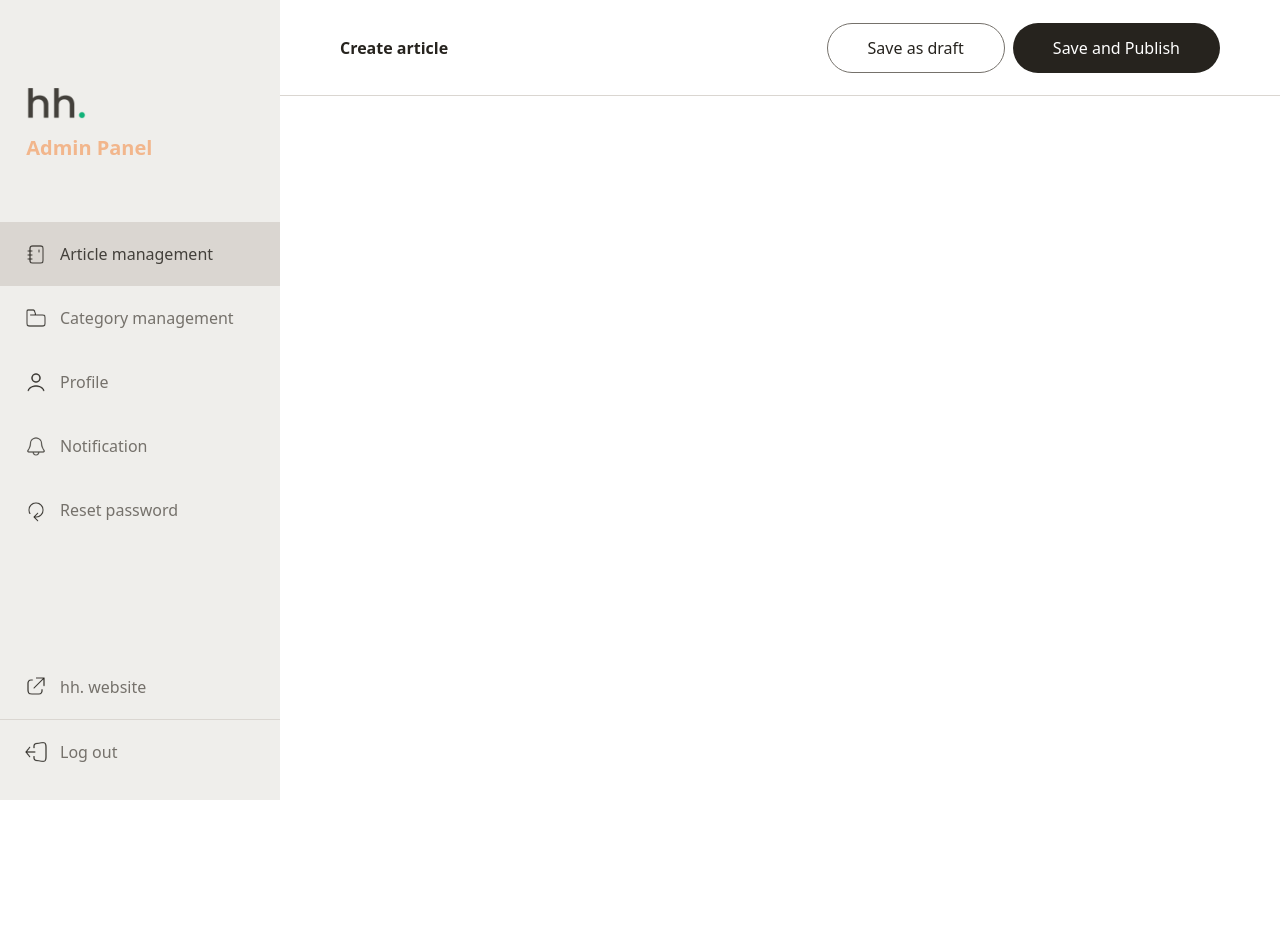
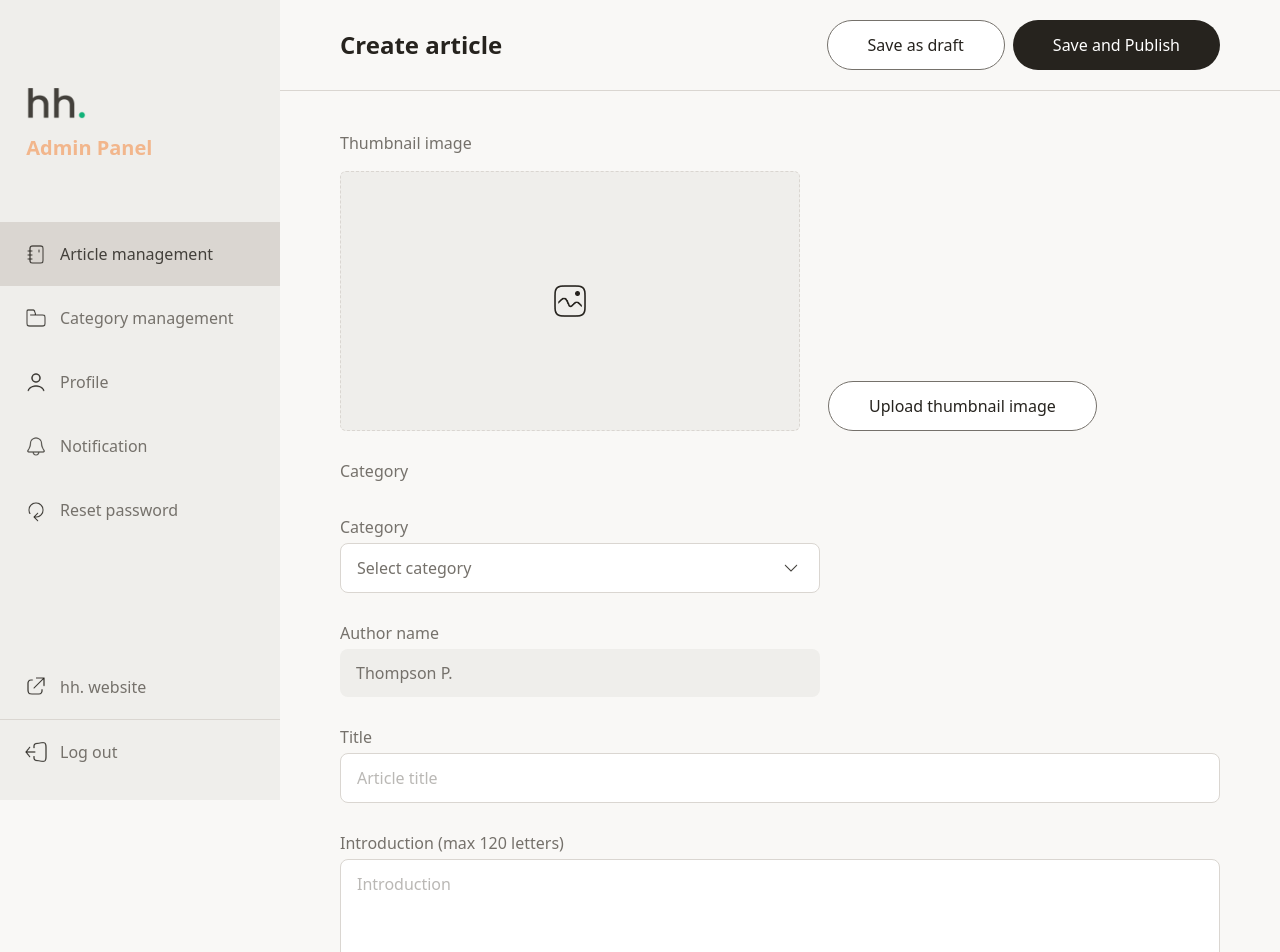
Before and after one commit to itsjue/Personal-Blog, a React (Vite) app: page /admin-article-create in a window 1280 px wide. Shown: the top 952 px of the page. Before the commit the page ends 800 px from the top, so only its background shows below. Built offline with nearby package versions, Linux system fonts and the light colour scheme.

Commit message:
feat: add upload thumbnail function and form into Admin article create page

```diff
--- a/src/components/AdminArticleSection.jsx
+++ b/src/components/AdminArticleSection.jsx
@@ -24,12 +24,12 @@ function AdminArticleSection() {
 
   return (
     <>
-      <div className="flex">
+      <div className="flex bg-[#F9F8F6]">
         <AdminSideBarMenu />
         <div className="flex flex-1">
           <div className="flex flex-col flex-1">
             <div className="flex justify-between items-center h-[96px] px-[60px] border-b border-[#DAD6D1]">
-              <h3 className="font-semibold text-6 text-[#26231E]">
+              <h3 className="font-semibold text-2xl text-[#26231E]">
                 Article management
               </h3>
 
--- a/src/components/AdminCreateArticleSection.jsx
+++ b/src/components/AdminCreateArticleSection.jsx
@@ -1,15 +1,30 @@
 import AdminSideBarMenu from "./menu/AdminSideBarMenu";
+import CategoriesDropDownMenu from "./menu/CategoriesDropdownMenu";
+import { useState } from "react";
 
 function AdminCreateArticleSection() {
+  const [thumbnail, setThumbnail] = useState(null);
+
+  const handleThumbnailChange = (e) => {
+    const file = e.target.files[0];
+    if (file) {
+      const reader = new FileReader();
+      reader.onloadend = () => {
+        setThumbnail(reader.result);
+      };
+      reader.readAsDataURL(file);
+    }
+  };
+
   return (
     <>
       <div>
         <div className="flex">
           <AdminSideBarMenu />
-          <div className="flex flex-1">
+          <div className="flex flex-1 bg-[#F9F8F6]">
             <div className="flex flex-col flex-1">
               <div className="flex justify-between items-center h-[96px] px-[60px] border-b border-[#DAD6D1]">
-                <h3 className="font-semibold text-6 text-[#26231E]">
+                <h3 className="font-semibold text-2xl text-[#26231E]">
                   Create article
                 </h3>
                 <div className="flex gap-2">
@@ -21,6 +36,80 @@ function AdminCreateArticleSection() {
                   </button>
                 </div>
               </div>
+
+              <div className="w-full h-full flex flex-col pt-10 pb-[120px] px-[60px]">
+                <p className="font-medium text-[#75716B]">Thumbnail image</p>
+                <div className="flex items-end gap-7">
+                  <div className="w-[460px] h-[260px] flex justify-center items-center bg-[#EFEEEB] border border-dashed border-[#DAD6D1] mt-4 rounded-md">
+                    {thumbnail ? (
+                      <img
+                      src={thumbnail}
+                      alt="thumbnail_preview"
+                      className="object-cover w-full h-full rounded-md"
+                    />
+                    ) : (
+                      <img
+                      src="src/assets/Img_box_icon.png"
+                      alt="img_box_icon"
+                      className="size-10"
+                    />
+                    )}
+                  </div>
+
+                  <input
+                    id="thumbnailUpload"
+                    type="file"
+                    accept="image/*"
+                    className="hidden"
+                    onChange={handleThumbnailChange}
+                  />
+                  <label
+                    htmlFor="thumbnailUpload"
+                    className="bg-white text-[#26231E] border border-[#75716B] py-3 px-10 rounded-full cursor-pointer hover:text-[#75716B] hover:border-[#75716B] transition"
+                  >
+                    Upload thumbnail image
+                  </label>
+                </div>
+                <div className="flex flex-col gap-1">
+                  <p className="font-medium text-[#75716B] mt-7">Category</p>
+                  <div className="flex flex-col">
+                    <CategoriesDropDownMenu />
+                  </div>
+                </div>
+                <div className="flex flex-col gap-1">
+                  <p className="text-[#75716B] mt-7">Author name</p>
+                  <input
+                    type="text"
+                    placeholder="Thompson P."
+                    disabled
+                    className="max-w-[480px] bg-[#EFEEEB] placeholder:text-[#75716B] py-3 px-4 rounded-lg"
+                  />
+                </div>
+                <div className="flex flex-col gap-1">
+                  <p className="text-[#75716B] mt-7">Title</p>
+                  <input
+                    type="text"
+                    placeholder="Article title"
+                    className="flex justify-between w-full font-medium text-[#75716B] bg-[#FFFFFF] border border-[#DAD6D1] py-3 px-4 rounded-lg"
+                  />
+                </div>
+                <div className="flex flex-col gap-1">
+                  <p className="text-[#75716B] mt-7">
+                    Introduction (max 120 letters)
+                  </p>
+                  <textarea
+                    placeholder="Introduction"
+                    className="min-h-[143px] flex justify-between w-full font-medium text-[#75716B] bg-[#FFFFFF] border border-[#DAD6D1] py-3 px-4 rounded-lg"
+                  />
+                </div>
+                <div className="flex flex-col gap-1">
+                  <p className="text-[#75716B] mt-7">Content</p>
+                  <textarea
+                    placeholder="Content"
+                    className="min-h-[572px] flex justify-between w-full font-medium text-[#75716B] bg-[#FFFFFF] border border-[#DAD6D1] py-3 px-4 rounded-lg"
+                  />
+                </div>
+              </div>
             </div>
           </div>
         </div>
--- a/src/components/menu/AdminSideBarMenu.jsx
+++ b/src/components/menu/AdminSideBarMenu.jsx
@@ -7,6 +7,7 @@ function AdminSideBarMenu() {
 
   return (
     <>
+    <div className="bg-[#F9F8F6]">
       <div className="flex flex-col w-[280px] h-screen bg-[#EFEEEB]">
         <div className="pt-[74.15px] pl-[26.2px]">
           <img
@@ -125,6 +126,7 @@ function AdminSideBarMenu() {
           </div>
         </div>
       </div>
+      </div>
     </>
   );
 }
--- /dev/null
+++ b/src/components/menu/CategoriesDropdownMenu.jsx
@@ -0,0 +1,51 @@
+import { useState } from "react";
+
+function CategoriesDropDownMenu() {
+  const [selected, setSelected] = useState("Select category");
+  const [open, setOpen] = useState(false);
+
+  const categories = ["Cat", "General", "Inspiration"];
+
+  return (
+    <>
+      <div className="flex flex-col gap-1 relative max-w-[480px]">
+        <p className="font-medium text-[#75716B] mt-7">Category</p>
+
+        {/* ปุ่มกด */}
+        <button
+          type="button"
+          onClick={() => setOpen(!open)}
+          className="flex justify-between items-center w-full font-medium text-[#75716B] bg-white border border-[#DAD6D1] py-3 px-4 rounded-lg"
+        >
+          {selected}
+          <img
+            src="/src/assets/expand_down_icon.png"
+            alt="expand_down_icon"
+            className={`size-6 transition-transform ${
+              open ? "rotate-180" : ""
+            }`}
+          />
+        </button>
+
+        {open && (
+          <ul className="absolute top-full left-0 w-full bg-white border border-[#DAD6D1] rounded-lg mt-1 shadow-md z-10">
+            {categories.map((cat) => (
+              <li
+                key={cat}
+                onClick={() => {
+                  setSelected(cat);
+                  setOpen(false);
+                }}
+                className="px-4 py-2 hover:bg-[#F9F8F6] cursor-pointer"
+              >
+                {cat}
+              </li>
+            ))}
+          </ul>
+        )}
+      </div>
+    </>
+  );
+}
+
+export default CategoriesDropDownMenu;
```
Also changed, not shown: src/assets/Img_box_icon.png (added).
